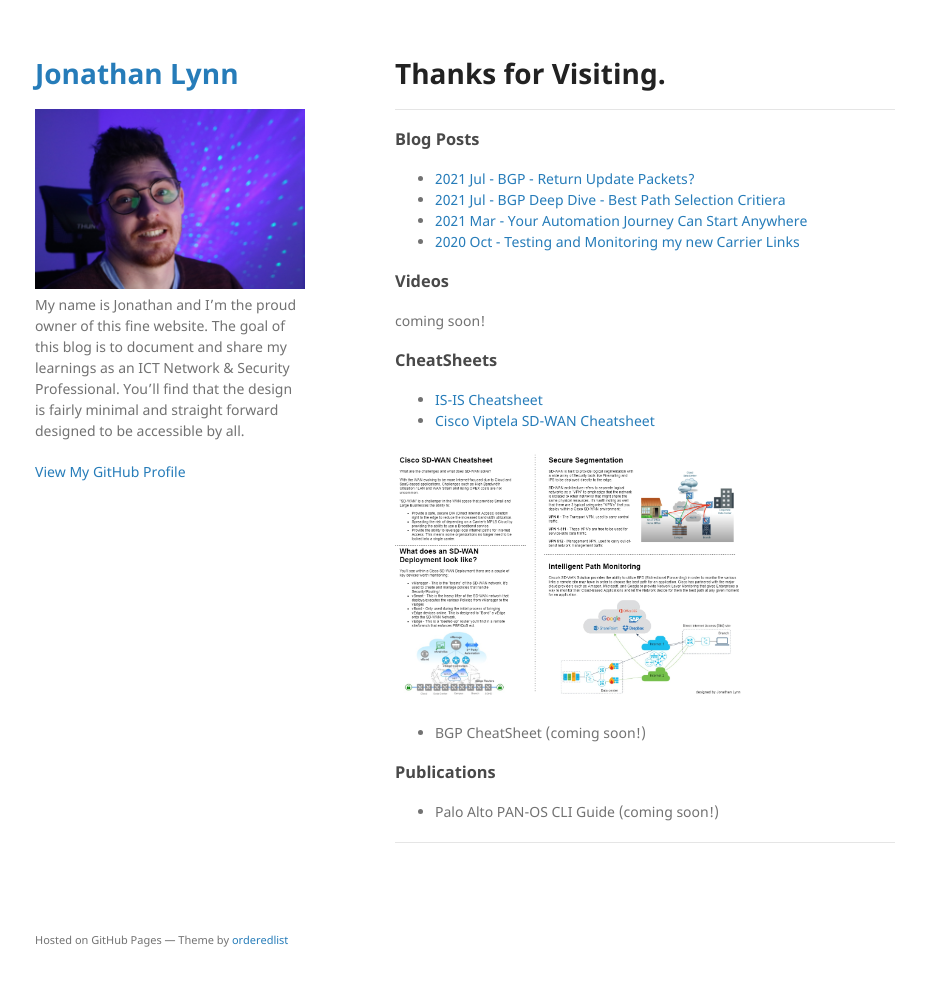
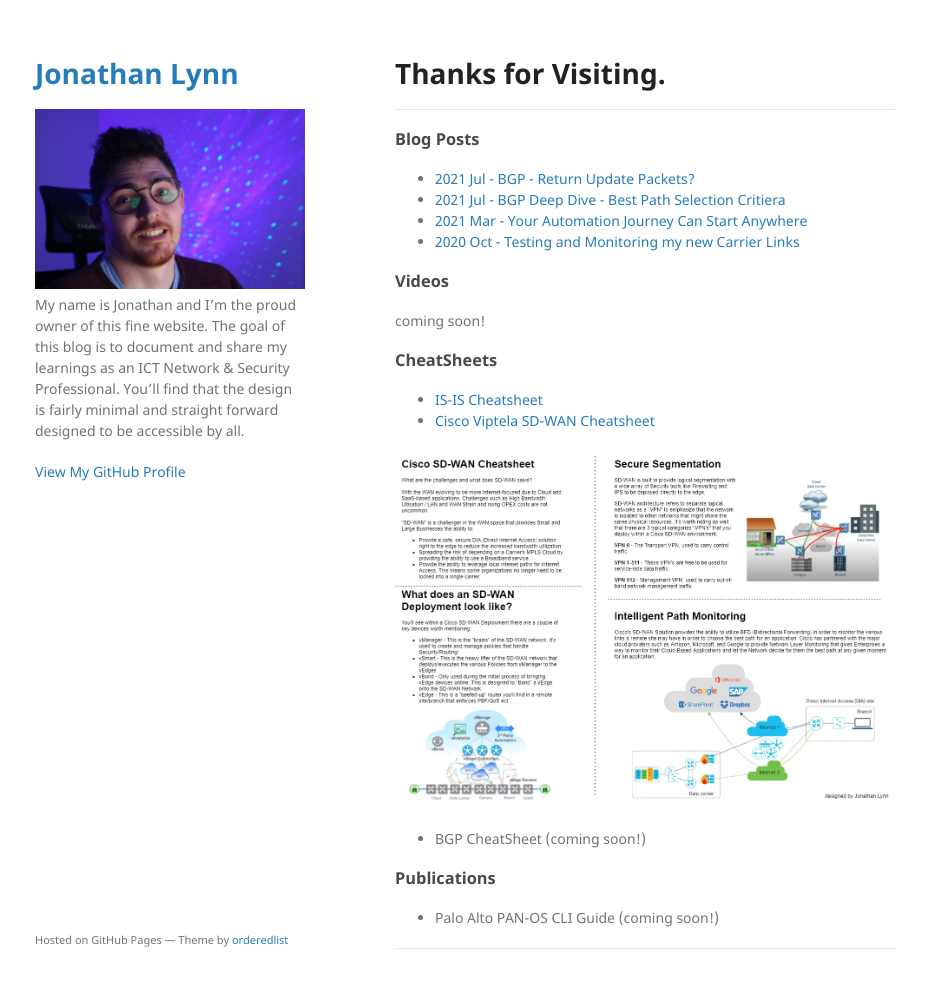
Before and after one commit to jonathanLynn/jonathanlynn.github.io, a Jekyll site: the page built from index.md, in a window 1280 px wide and 1019 px high. Shown: the top 988 px of the window, without its empty margins (175-1101 px from the left). Built offline with Jekyll 4.4.1, drawn with Linux system fonts in a browser that asks for light colours; our own code applies the rules of GitHub Pages for plain Markdown files.

Commit message:
Update index.md

```diff
--- a/index.md
+++ b/index.md
@@ -21,7 +21,7 @@ coming soon!
 * [IS-IS Cheatsheet](./assets/cheatsheet-isis.png)
 * [Cisco Viptela SD-WAN Cheatsheet](./assets/sdwan-1.png)
 
-<img src="./assets/sdwan-1.png" alt="sdwan-1" width="350"/>
+<img src="./assets/sdwan-1.png" alt="sdwan-1" width="600"/>
 
 * BGP CheatSheet (coming soon!)
 
```
